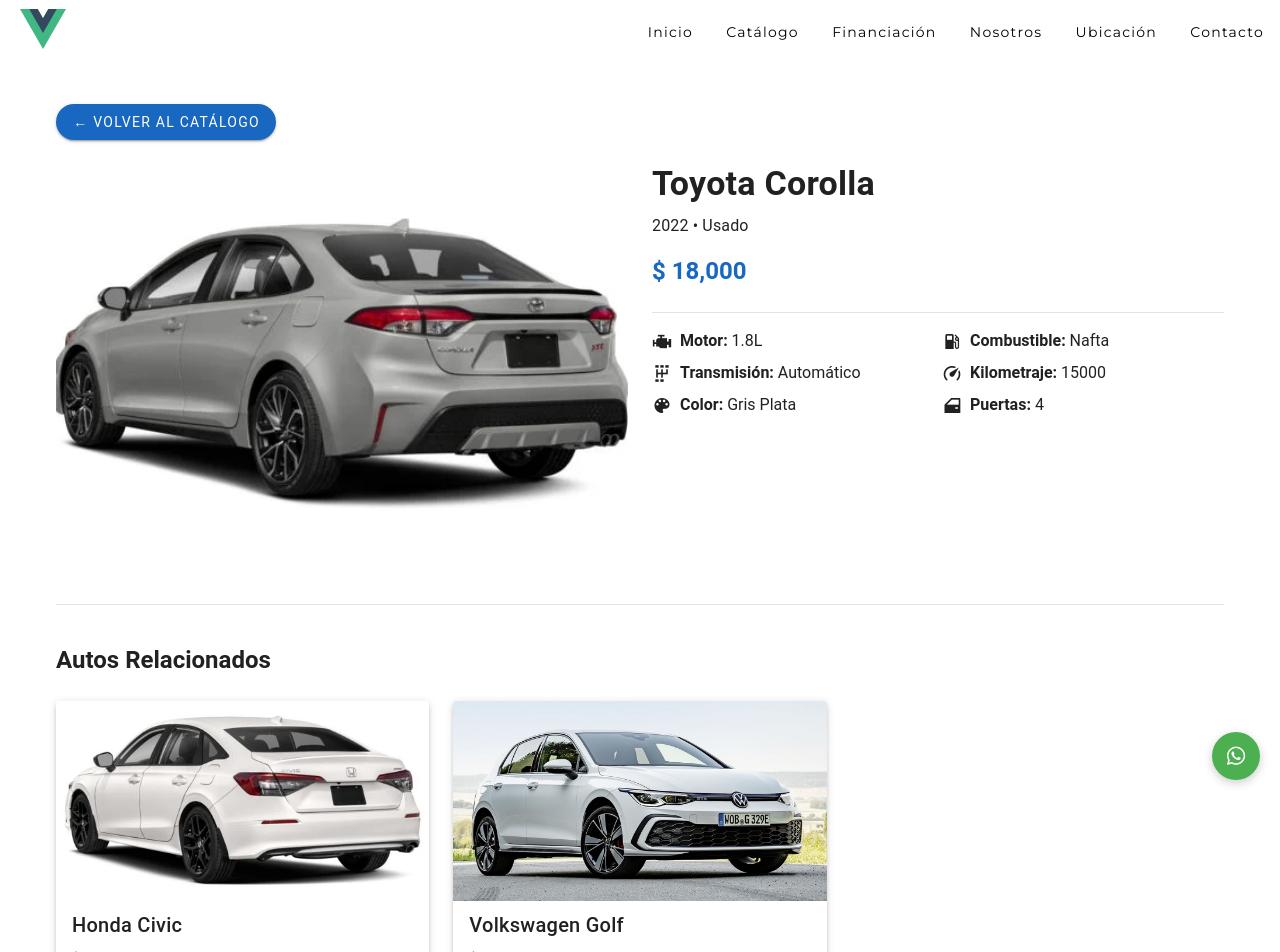
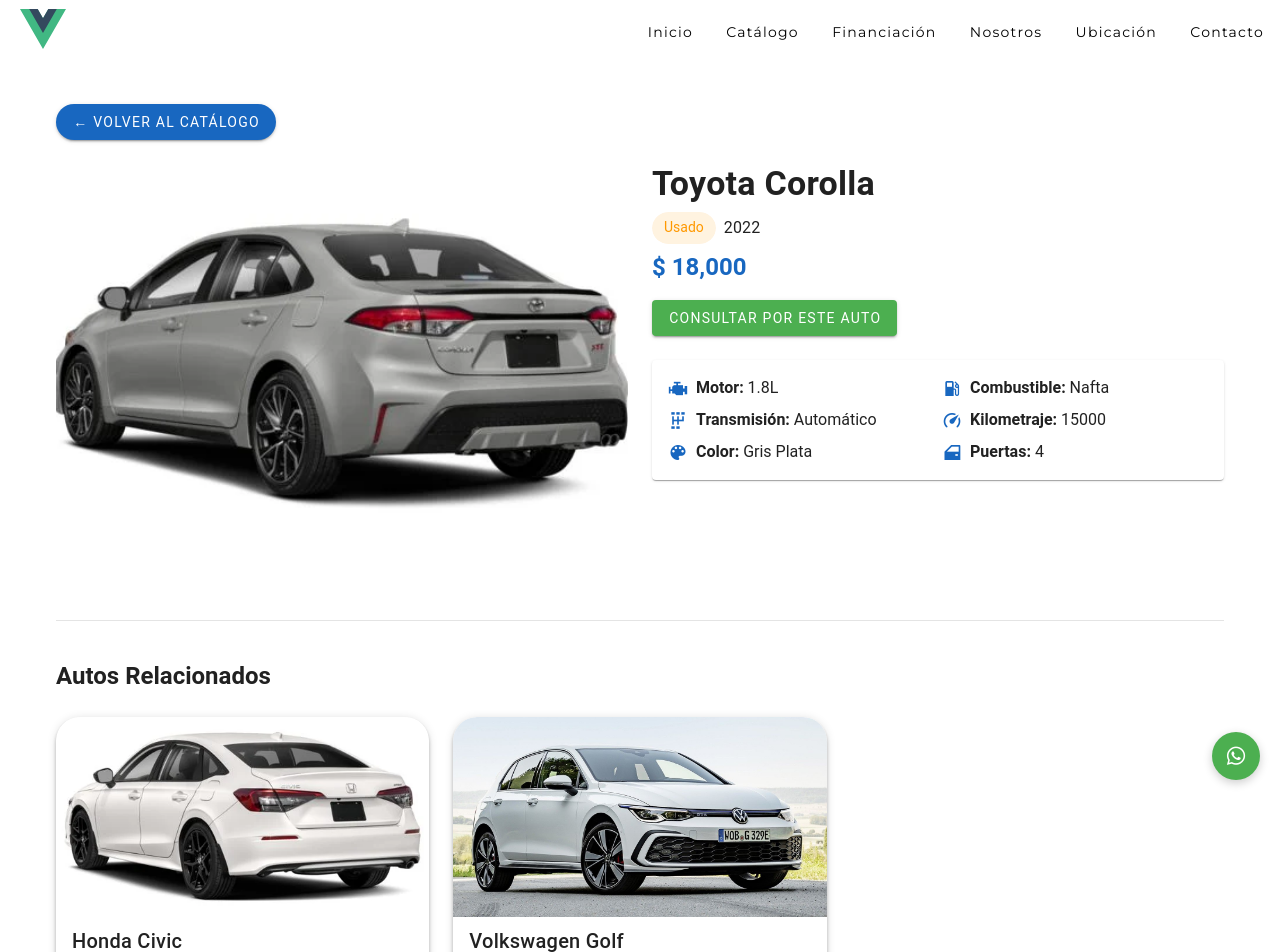
Before and after one commit to garzanielo/e-car, a Vue app: page /car/1 in a window 1280 px wide. Shown: the top 952 px of the page. Built offline with nearby package versions, Linux system fonts and the light colour scheme.

Commit message:
Add image preview and upload for new car form, with centered success snackbar

```diff
--- a/src/utils/mockCars.js
+++ b/src/utils/mockCars.js
@@ -1,11 +1,11 @@
-import toyotaImg from '@/assets/cars/toyota.webp'
-import mustangImg from '@/assets/cars/mustang.webp'
-import teslaImg from '@/assets/cars/tesla.webp'
-import onixImg from '@/assets/cars/onix.webp'
-import hondaCivicImg from '@/assets/cars/honda-civic.webp'
-import bmwX5Img from '@/assets/cars/bmw-x5.webp'
-import audiA4Img from '@/assets/cars/audi-a4.webp'
-import volkswagenGolfImg from '@/assets/cars/volkswagen-golf.jpg'
+import toyotaImg from "@/assets/cars/toyota.webp";
+import mustangImg from "@/assets/cars/mustang.webp";
+import teslaImg from "@/assets/cars/tesla.webp";
+import onixImg from "@/assets/cars/onix.webp";
+import hondaCivicImg from "@/assets/cars/honda-civic.webp";
+import bmwX5Img from "@/assets/cars/bmw-x5.webp";
+import audiA4Img from "@/assets/cars/audi-a4.webp";
+import volkswagenGolfImg from "@/assets/cars/volkswagen-golf.jpg";
 
 export const cars = [
   {
@@ -19,9 +19,10 @@
     mileage: 15000,
     condition: "Usado",
     image: toyotaImg,
+    images: [toyotaImg, toyotaImg, toyotaImg],
     engine: "1.8L",
     color: "Gris Plata",
-    doors: 4
+    doors: 4,
   },
   {
     id: 2,
@@ -34,9 +35,10 @@
     mileage: 0,
     condition: "Nuevo",
     image: mustangImg,
+    images: [mustangImg, mustangImg, mustangImg],
     engine: "5.0L V8",
     color: "Rojo Fuego",
-    doors: 2
+    doors: 2,
   },
   {
     id: 3,
@@ -49,9 +51,10 @@
     mileage: 8000,
     condition: "Usado",
     image: teslaImg,
+    images: [teslaImg, teslaImg, teslaImg],
     engine: "Motor Dual Eléctrico",
     color: "Blanco Perlado",
-    doors: 4
+    doors: 4,
   },
   {
     id: 4,
@@ -64,9 +67,10 @@
     mileage: 30000,
     condition: "Usado",
     image: onixImg,
+    images: [onixImg, onixImg, onixImg],
     engine: "1.2L",
     color: "Azul Marino",
-    doors: 5
+    doors: 5,
   },
   {
     id: 5,
@@ -79,9 +83,10 @@
     mileage: 12000,
     condition: "Usado",
     image: hondaCivicImg,
+    images: [hondaCivicImg, hondaCivicImg, hondaCivicImg],
     engine: "2.0L",
     color: "Negro Cristal",
-    doors: 4
+    doors: 4,
   },
   {
     id: 6,
@@ -94,9 +99,10 @@
     mileage: 0,
     condition: "Nuevo",
     image: bmwX5Img,
+    images: [bmwX5Img, bmwX5Img, bmwX5Img],
     engine: "3.0L Turbo",
     color: "Gris Mineral",
-    doors: 5
+    doors: 5,
   },
   {
     id: 7,
@@ -109,9 +115,10 @@
     mileage: 15000,
     condition: "Usado",
     image: audiA4Img,
+    images: [audiA4Img, audiA4Img, audiA4Img],
     engine: "2.0L TFSI",
     color: "Blanco Glaciar",
-    doors: 4
+    doors: 4,
   },
   {
     id: 8,
@@ -124,8 +131,9 @@
     mileage: 25000,
     condition: "Usado",
     image: volkswagenGolfImg,
+    images: [volkswagenGolfImg, volkswagenGolfImg, volkswagenGolfImg],
     engine: "1.4L TSI",
     color: "Rojo Tornado",
-    doors: 5
-  }
-]
+    doors: 5,
+  },
+];
--- a/src/views/CarDetailView.vue
+++ b/src/views/CarDetailView.vue
@@ -63,8 +63,24 @@
 
     <v-row>
       <v-col cols="12" md="6">
+        <v-carousel
+          v-if="car?.images && car.images.length"
+          height="400"
+          hide-delimiters
+          show-arrows="hover"
+          cycle
+          class="rounded-xl mb-4"
+        >
+          <v-carousel-item
+            v-for="(img, i) in car.images"
+            :key="i"
+            :src="img"
+            cover
+          />
+        </v-carousel>
+
         <v-img
-          v-if="car"
+          v-else-if="car"
           :src="car.image"
           alt="Car Image"
           class="rounded-xl"
@@ -77,21 +93,34 @@
         <h2 class="text-h4 font-weight-bold mb-2">
           {{ car.brand }} {{ car.model }}
         </h2>
-        <p class="text-subtitle-1 text--secondary mb-4">
-          {{ car.year }} • {{ car.condition }}
-        </p>
-        <h3 class="text-h5 font-weight-bold text-primary mb-6">
+        <div class="d-flex align-center mb-2">
+          <v-chip
+            :color="car.condition === 'Nuevo' ? 'green' : 'orange'"
+            class="me-2"
+            small
+            text-color="white"
+          >
+            {{ car.condition }}
+          </v-chip>
+          <span class="text-subtitle-1">{{ car.year }}</span>
+        </div>
+
+        <h3 class="text-h5 font-weight-bold text-primary mb-4">
           $ {{ car.price.toLocaleString() }}
         </h3>
 
-        <v-divider class="mb-4" />
+        <v-btn color="success" class="mb-6" @click="router.push('/contact')">
+          Consultar por este auto
+        </v-btn>
 
-        <v-row dense>
-          <v-col cols="6" v-for="(label, key) in carDetails" :key="key">
-            <v-icon class="mr-2">{{ label.icon }}</v-icon>
-            <strong>{{ label.text }}:</strong> {{ car[key] }}
-          </v-col>
-        </v-row>
+        <v-card outlined class="pa-4 mb-6">
+          <v-row dense>
+            <v-col cols="6" v-for="(label, key) in carDetails" :key="key">
+              <v-icon color="primary" class="mr-2">{{ label.icon }}</v-icon>
+              <strong>{{ label.text }}:</strong> {{ car[key] }}
+            </v-col>
+          </v-row>
+        </v-card>
       </v-col>
     </v-row>
 
@@ -107,9 +136,18 @@
         md="4"
       >
         <router-link :to="`/car/${related.id}`" class="no-underline">
-          <v-card class="hover:scale-105 transition" elevation="3" hover>
-            <v-img :src="related.image" height="200px" cover />
-            <v-card-title>
+          <v-card
+            class="hover:scale-105 transition rounded-xl"
+            elevation="4"
+            hover
+          >
+            <v-img
+              :src="related.image"
+              height="200px"
+              cover
+              class="rounded-t-xl"
+            />
+            <v-card-title class="text-h6">
               {{ related.brand }} {{ related.model }}
             </v-card-title>
             <v-card-subtitle>
--- a/src/views/admin/AddCarView.vue
+++ b/src/views/admin/AddCarView.vue
@@ -7,13 +7,13 @@
 const form = reactive({
   brand: "",
   model: "",
-  year: "",
+  year: 0,
   mileage: 0,
   price: 0,
   fuelType: "",
   transmission: "",
   condition: "",
-  image: "",
+  images: [],
   engine: "",
   color: "",
   doors: 4,
@@ -21,6 +21,27 @@
 
 const snackbar = ref(false);
 const snackbarText = ref("");
+const inputFiles = ref(null);
+
+function onFilesChange(event) {
+  const files = event.target.files;
+  if (!files.length) return;
+
+  Array.from(files).forEach((file) => {
+    const reader = new FileReader();
+    reader.onload = (e) => {
+      form.images.push(e.target.result);
+    };
+    reader.readAsDataURL(file);
+  });
+
+  // Limpio el input para permitir subir mismos archivos si querés
+  if (inputFiles.value) inputFiles.value.value = null;
+}
+
+function removeImage(index) {
+  form.images.splice(index, 1);
+}
 
 function submit() {
   const car = {
@@ -29,14 +50,28 @@
     mileage: Number(form.mileage),
     price: Number(form.price),
     doors: Number(form.doors),
-    image: form.image || "https://placehold.co/400x300?text=Sin+imagen",
+    images:
+      form.images.length > 0
+        ? form.images
+        : ["https://placehold.co/400x300?text=Sin+imagen"],
+    image:
+      form.images.length > 0
+        ? form.images[0]
+        : "https://placehold.co/400x300?text=Sin+imagen",
   };
 
   carStore.addCar(car);
   snackbarText.value = "Auto agregado con éxito!";
   snackbar.value = true;
 
-  Object.keys(form).forEach((key) => (form[key] = key === "doors" ? 4 : ""));
+  Object.keys(form).forEach((key) =>
+    key === "doors"
+      ? (form[key] = 4)
+      : Array.isArray(form[key])
+      ? (form[key] = [])
+      : (form[key] = "")
+  );
+  if (inputFiles.value) inputFiles.value.value = null;
 }
 </script>
 
@@ -94,7 +129,47 @@
               label="Condición"
               required
             />
-            <v-text-field v-model="form.image" label="URL Imagen" />
+
+            <div class="mb-4">
+              <label class="d-block font-weight-medium mb-2">
+                Imágenes (puedes subir varias)
+              </label>
+              <input
+                ref="inputFiles"
+                type="file"
+                multiple
+                accept="image/*"
+                @change="onFilesChange"
+              />
+            </div>
+
+            <v-row class="mb-4" dense>
+              <v-col
+                v-for="(img, i) in form.images"
+                :key="i"
+                cols="4"
+                class="position-relative"
+              >
+                <v-img :src="img" height="100" contain class="rounded" />
+                <v-btn
+                  icon
+                  x-small
+                  class="position-absolute top-0 right-0 ma-1"
+                  @click="removeImage(i)"
+                  aria-label="Eliminar imagen"
+                  style="
+                    min-width: 0;
+                    padding: 0;
+                    background-color: transparent;
+                  "
+                  :ripple="false"
+                  variant="plain"
+                >
+                  <v-icon color="red" style="font-size: 16px">mdi-close-thick</v-icon>
+                </v-btn>
+              </v-col>
+            </v-row>
+
             <v-text-field v-model="form.engine" label="Motor" required />
             <v-text-field v-model="form.color" label="Color" required />
             <v-text-field
@@ -115,10 +190,9 @@
     <v-snackbar
       v-model="snackbar"
       :timeout="3000"
-      top
-      right
       color="success"
       elevation="4"
+      location="center"
     >
       {{ snackbarText }}
       <template #action>
@@ -129,3 +203,18 @@
     </v-snackbar>
   </v-container>
 </template>
+
+<style scoped>
+.position-relative {
+  position: relative;
+}
+.position-absolute {
+  position: absolute;
+}
+.top-0 {
+  top: 0;
+}
+.right-0 {
+  right: 0;
+}
+</style>
```
